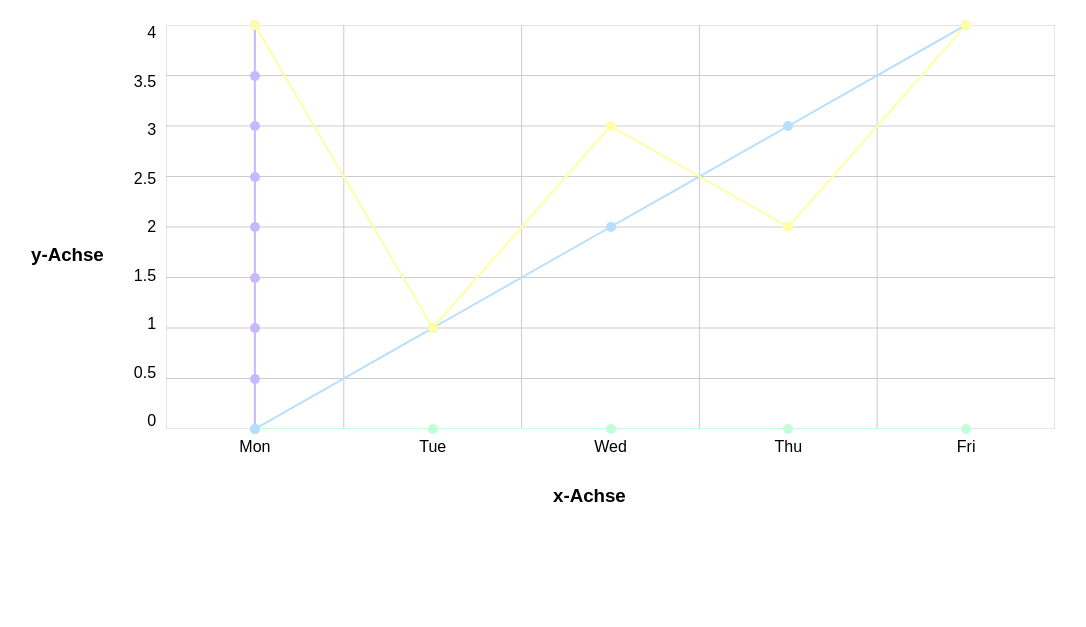
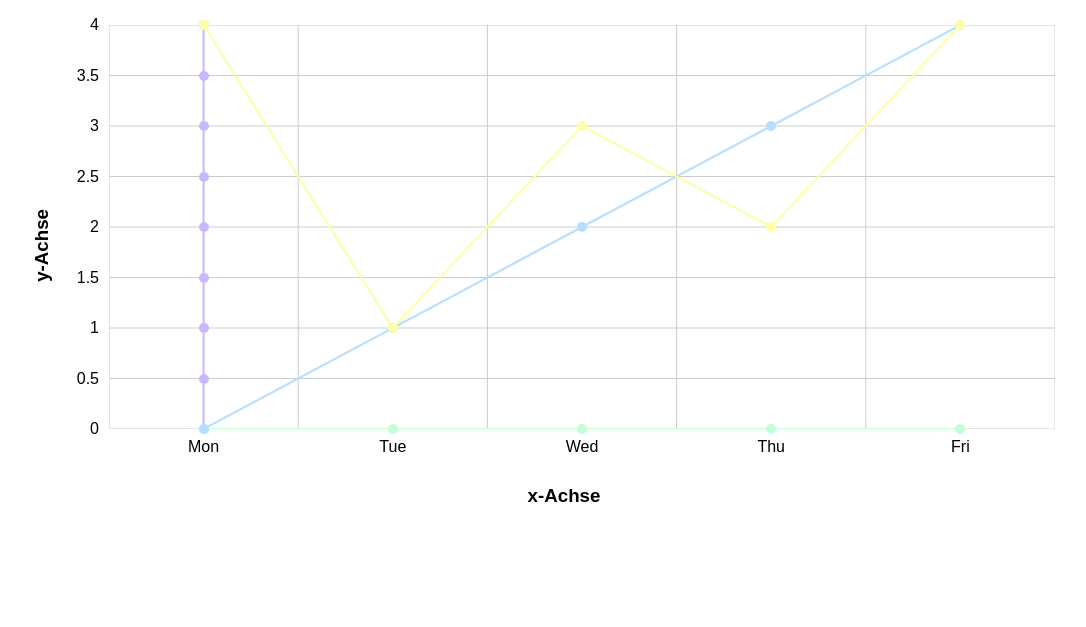
Before and after one commit to christophsaile/houdini-charts, a website built with webpack: page public/index.html in a window 1280 px wide. Shown: the part 173-800 px from the top of the page, without its empty margins (97-1183 px from the left). Built offline with nearby package versions, Linux system fonts and the light colour scheme.

Commit message:
fix: y axis alignment

```diff
--- a/src/components/line-chart/line-chart.css
+++ b/src/components/line-chart/line-chart.css
@@ -23,20 +23,33 @@
   margin-bottom: 30px;
 }
 
+.lineChart__title-x,
+.lineChart__title-y {
+  display: none;
+}
+
+@media screen and (min-width: 768px) {
+  .lineChart__title-x,
+  .lineChart__title-y {
+    display: block;
+  }
+}
+
 .lineChart__title-y {
   grid-column: 1;
   grid-row: 2;
   justify-self: center;
   align-self: center;
-  writing-mode: sideways-lr;
-  margin: 20px 20px 0 0;
+  writing-mode: vertical-rl;
+  transform: rotate(180deg);
+  padding-left: 20px;
 }
 
 .lineChart__title-x {
   grid-column: 2;
   grid-row: 3;
   justify-self: center;
-  margin-top: 20px;
+  padding-top: 20px;
 }
 
 .lineChart__chart {
@@ -55,10 +68,9 @@
 .lineChart__chart-y {
   grid-column: 1;
   grid-row: 1;
-  flex-direction: column-reverse;
-  padding: 0 var(--spacing-small);
-  align-items: flex-end;
-  justify-content: space-between;
+  position: relative;
+  width: var(--spacing-small);
+  margin-left: 26px;
 }
 
 .lineChart__chart-x {
@@ -75,6 +87,11 @@
 
 .lineChart__label-x {
   flex-basis: 100%;
+}
+
+.lineChart__label-y {
+  position: absolute;
+  right: 100%;
 }
 
 .lineChart__data {
--- a/src/components/line-chart/line-chart.ts
+++ b/src/components/line-chart/line-chart.ts
@@ -93,13 +93,12 @@ class LineChart {
   private renderChartY = () => {
     const { tickSpacing, niceMinimum, niceMaximum } = this.niceNumbers;
     let template: string = '';
-    // let j = 0;
+    let j = 0;
 
     for (let i = niceMinimum; i <= niceMaximum; i = i + tickSpacing) {
-      // const percantage = (j / this.numberOfSegmentsY()) * 100;
-      // style='bottom: ${percantage}%
-      template += `<span class='lineChart__label-y'>${i}</span>`;
-      // j = j + 1;
+      const percantage = (j / this.segments.y) * 100;
+      template += `<span class='lineChart__label-y' style='bottom: calc(${percantage}% - 8px)'>${i}</span>`; // -8px because fontSize = 16px / 2
+      j = j + 1;
     }
 
     return `
@@ -161,7 +160,7 @@ class LineChart {
     const xTwoDigits = Math.round(percentageX * 100) / 100;
     const yTwoDigits = Math.round(percentageY * 100) / 100;
 
-    return `background-color: ${color}; left: calc(${xTwoDigits}% - 5px); bottom: calc(${yTwoDigits}% - 5px)`;
+    return `background-color: ${color}; left: calc(${xTwoDigits}% - 5px); bottom: calc(${yTwoDigits}% - 5px)`; // -5px because dotSize = 10 / 2
   };
 }
 
```
